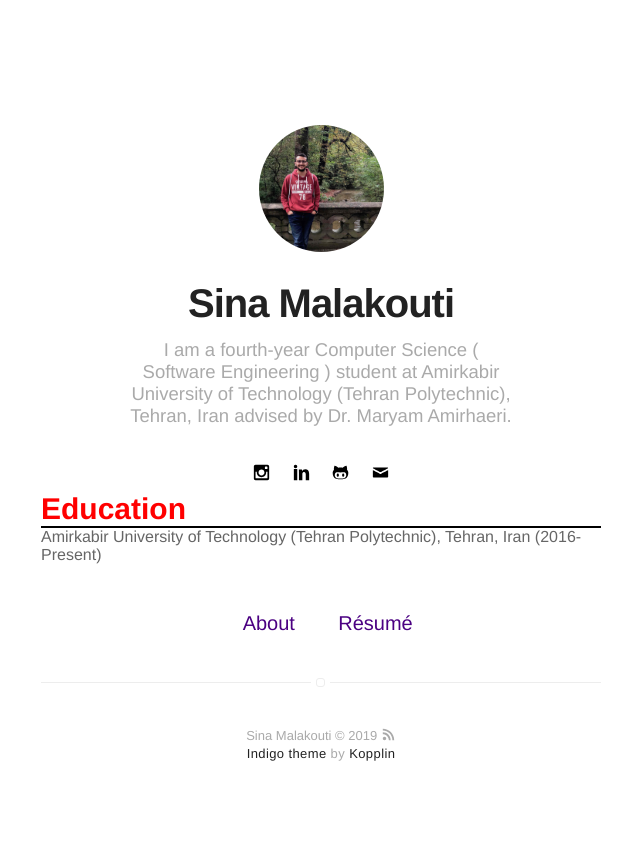
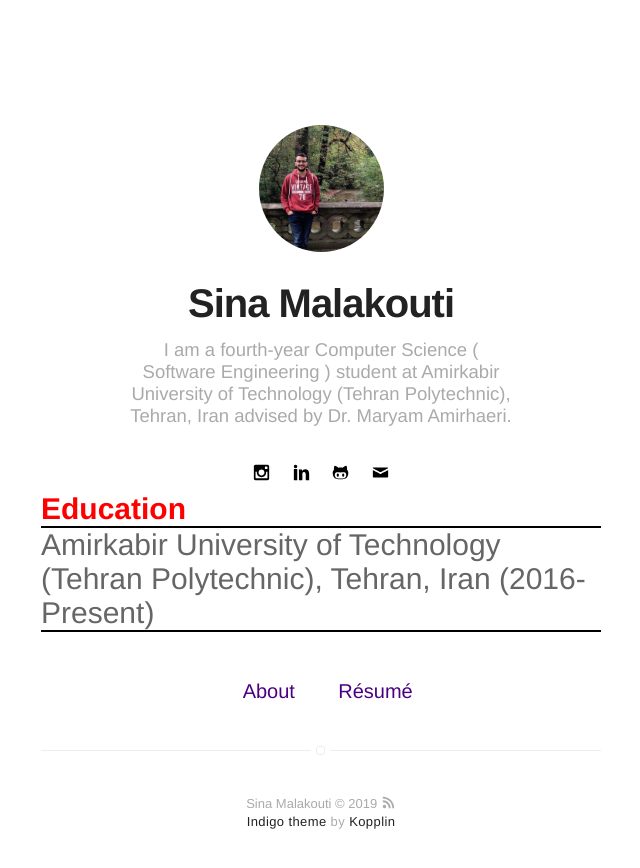
Before and after one commit to sinamalakouti/sinamalakouti.github.io, a Jekyll site: the page built from index.html, in a window 1280 px wide. Shown: the top 868 px of the page, without its empty margins (319-959 px from the left). Built offline with Jekyll 4.4.1, drawn with Linux system fonts in a browser that asks for light colours.

Commit message:
just playing around

```diff
--- a/_includes/header.html
+++ b/_includes/header.html
@@ -30,7 +30,7 @@
     </header>
     <div class="inf_header" style="font-weight:bold; color:red"> Education</div>
 
-    <div >
+    <div class="inf_header" >
          Amirkabir University of Technology (Tehran Polytechnic), Tehran, Iran           (2016-Present)
     </div>
 
```
